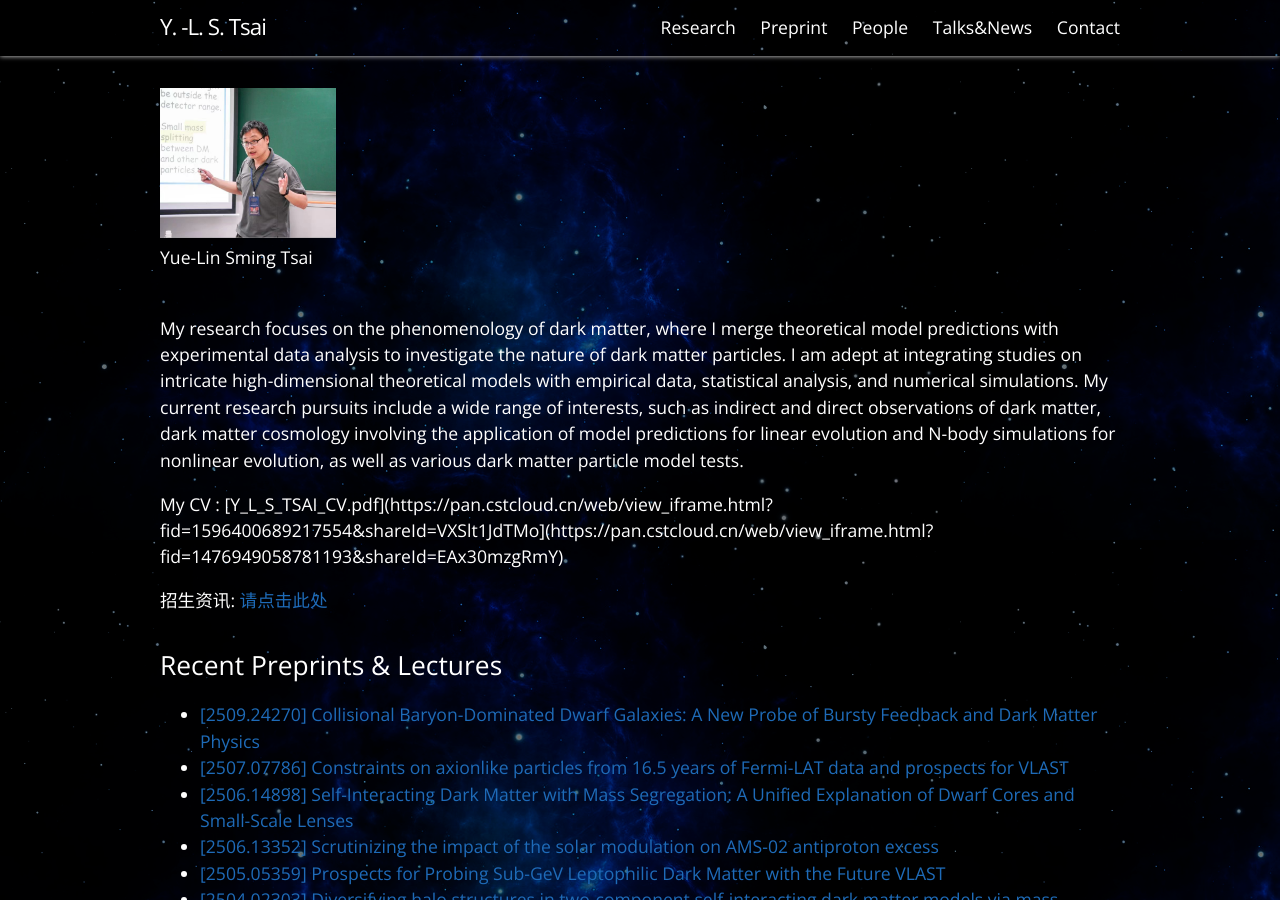
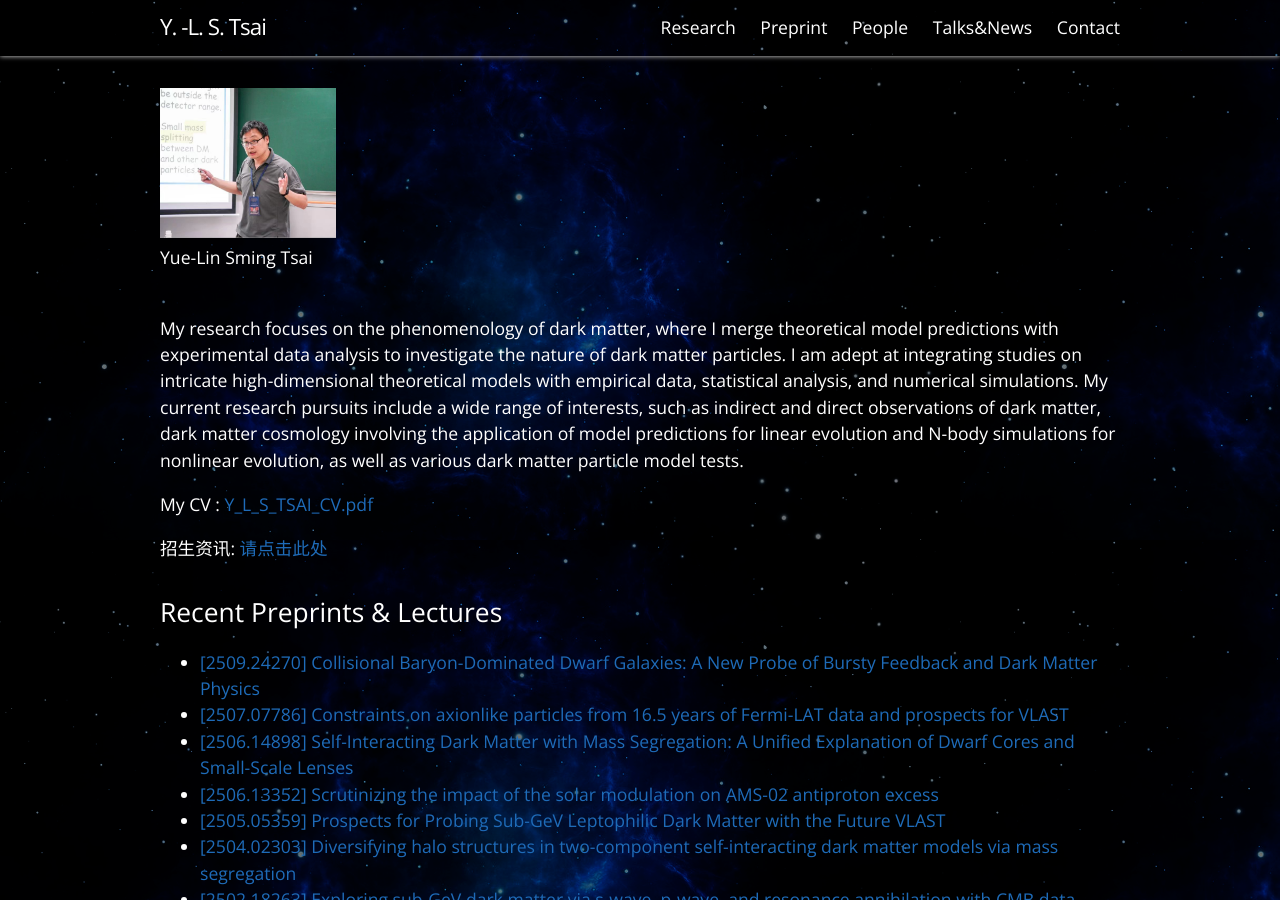
Before and after one commit to smingtsai/PMOdarkmatter, a Jekyll site: the page built from _authors/Yue-Lin_Sming_Tsai.md, in a window 1280 px wide and 900 px high. Built offline with Jekyll 4.4.1, drawn with Linux system fonts in a browser that asks for light colours; some of the changed lines change nothing that is shown.

Commit message:
Update Yue-Lin_Sming_Tsai.md

```diff
--- a/_authors/Yue-Lin_Sming_Tsai.md
+++ b/_authors/Yue-Lin_Sming_Tsai.md
@@ -11,6 +11,6 @@ short_name: Yue-Lin Sming Tsai
 
 My research focuses on the phenomenology of dark matter, where I merge theoretical model predictions with experimental data analysis to investigate the nature of dark matter particles. I am adept at integrating studies on intricate high-dimensional theoretical models with empirical data, statistical analysis, and numerical simulations. My current research pursuits include a wide range of interests, such as indirect and direct observations of dark matter, dark matter cosmology involving the application of model predictions for linear evolution and N-body simulations for nonlinear evolution, as well as various dark matter particle model tests.
 
-My   CV : [Y_L_S_TSAI_CV.pdf](https://pan.cstcloud.cn/web/view_iframe.html?fid=1596400689217554&shareId=VXSlt1JdTMo](https://pan.cstcloud.cn/web/view_iframe.html?fid=1476949058781193&shareId=EAx30mzgRmY)
+My   CV : [Y_L_S_TSAI_CV.pdf](https://pan.cstcloud.cn/s/thv8PXKmT3U)
 
 招生资讯: [请点击此处](https://dslx.ustc.edu.cn/?menu=expert_paper_detail&expertid=6566523)
```
